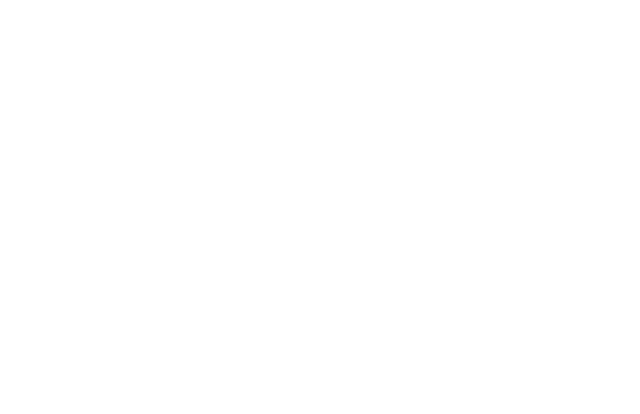
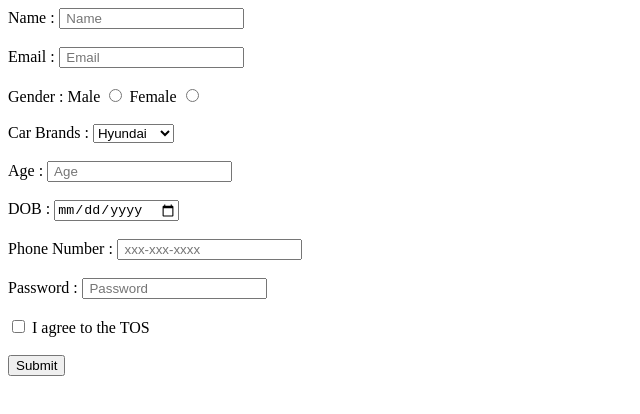
Before and after one commit to acciojob/signup-form-car-RisingHelll, a website: page main.html in a window 1280 px wide. Shown: the whole page, without its empty margins (0-640 px from the left). Drawn offline with Linux system fonts and the light colour scheme.

Commit message:
created a submission

```diff
--- a/main.html
+++ b/main.html
@@ -10,7 +10,45 @@
 	<!-- the entire body must be written by student -->
     <script type="text/javascript" src="./script.js">
 </script>
+	<form method="post">
+		<label for="name">Name :</label>
+		<input id="name" type="text" placeholder=" Name" required><br><br>
 
+		<label for="email">Email :</label>
+		<input id="email" type="email" placeholder=" Email" required><br><br>
+
+		Gender :
+		<label for="gender_m">Male </label>
+		<input id="gender_m" type="radio" name="gender" required>
+
+		<label for="gender_f">Female </label>
+		<input id="gender_f" type="radio" name="gender" required><br><br>
+
+		<label for="cars">Car Brands :</label>
+		<select id="cars" placeholder="--Please choose an option--" required><br><br>
+			<option value="hyundai">Hyundai</option>
+            <option value="audi">Audi</option>
+			<option value="mercedes">Mercedes</option>
+            <option value="bmw">BMW</option>
+		</select><br><br>
+
+		<label for="age">Age :</label>
+		<input id="age" type="number" placeholder=" Age" required><br><br>
+
+		<label for="dob">DOB :</label>
+		<input id="dob" type="date"><br><br>
+
+		<label for="tel">Phone Number :</label>
+		<input id="tel" type="tel" placeholder=" xxx-xxx-xxxx" required><br><br>
+
+		<label for="password">Password :</label>
+		<input id="password" type="password" placeholder=" Password" required><br><br>
+
+		<input id="tos" type="checkbox" required>
+		<label for="tos">I agree to the TOS</label><br><br>
+
+		<input value="Submit" type="button">
+	</form>
 </body>
 
 </html>
```
